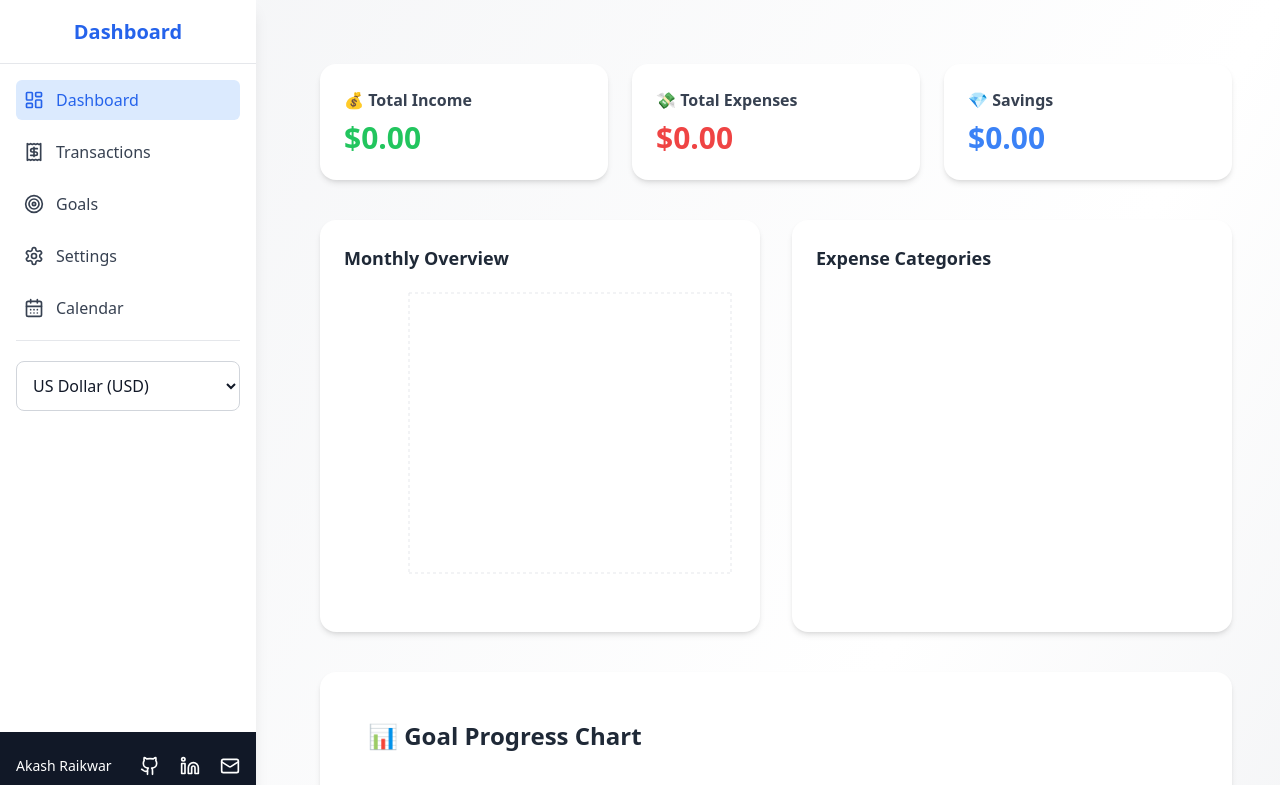
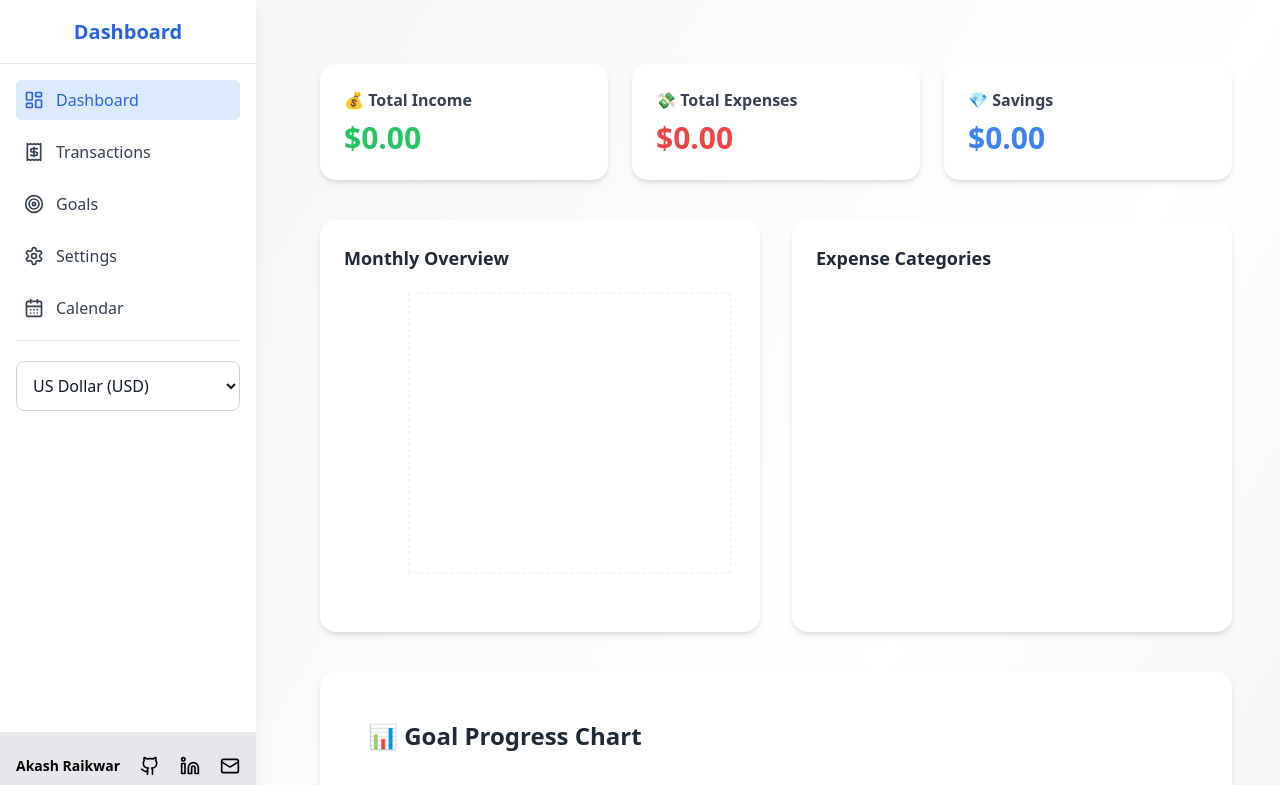
Before and after one commit to akash007123/finance-user, a React (Vite) app: page / in a window 1280 px wide. Shown: the top 785 px of the page. Built offline with nearby package versions, Linux system fonts and the light colour scheme.

Commit message:
change color

```diff
--- a/src/pages/Footer.tsx
+++ b/src/pages/Footer.tsx
@@ -3,7 +3,7 @@ import { Github, Linkedin, Mail } from "lucide-react";
 
 const Footer: React.FC = () => {
   return (
-    <footer className="bg-gray-900 text-white py-6 mt-10">
+    <footer className="bg-gray-200 text-black font-bold py-6 mt-10">
       <div className="max-w-7xl mx-auto px-4 flex flex-col md:flex-row justify-between items-center space-y-4 md:space-y-0">
         <p className="text-sm text-center md:text-left hover:text-yellow-400">
           <a
```
